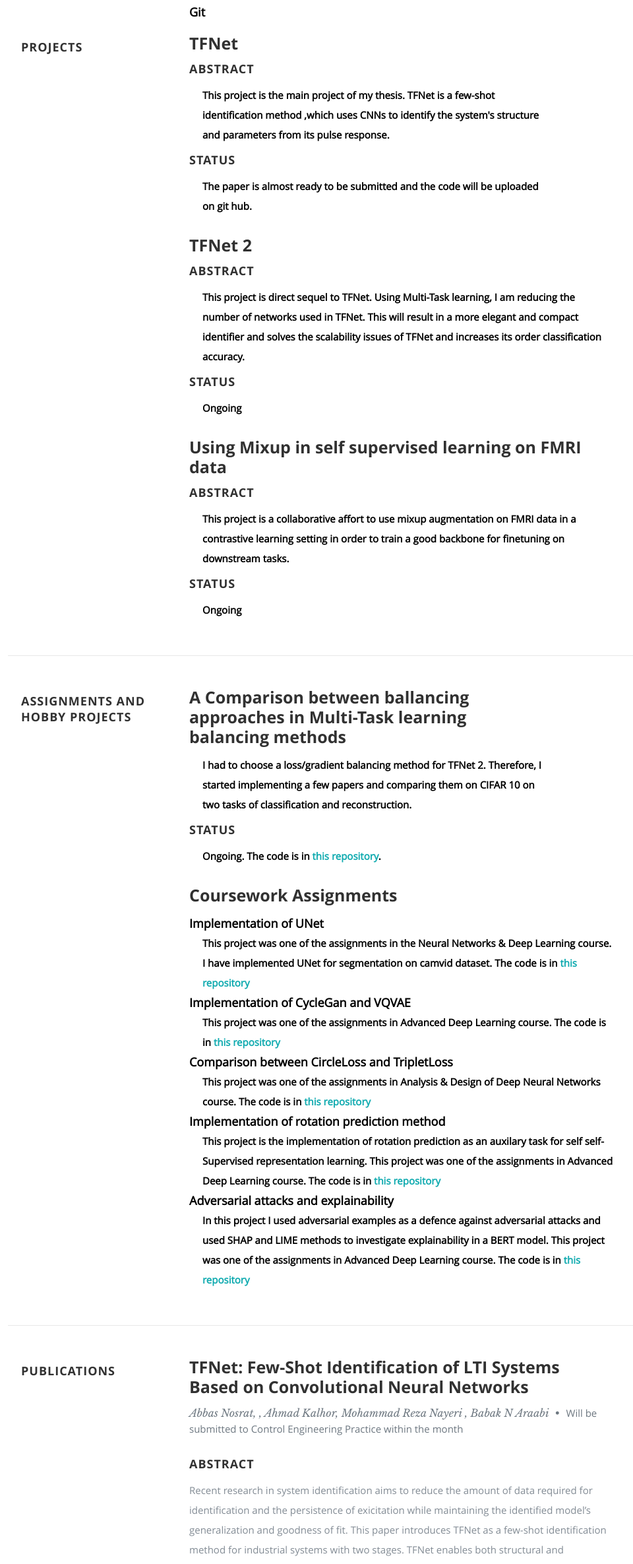
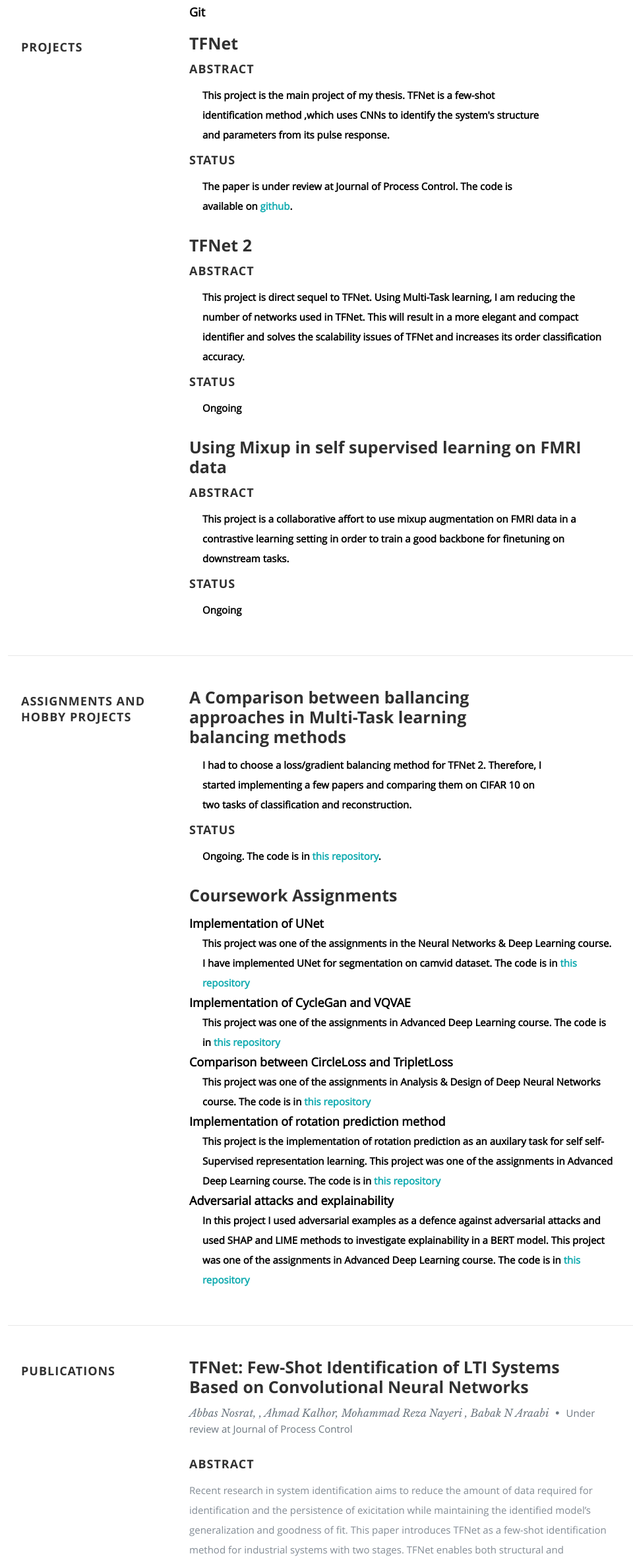
Before and after one commit to abbasnosrat/resume, a plain HTML site: page index.html in a window 1280 px wide. Shown: the part 2934-5304 px from the top of the page at 66% size, without its empty margins (118-1078 px from the left). Drawn offline with nearby package versions, Linux system fonts and the light colour scheme.

Commit message:
status update

```diff
--- a/index.html
+++ b/index.html
@@ -361,7 +361,7 @@
 
               </dl>
                   <h1>Status</h1>
-                  <dd style="color:black;font-weight:bold;font-size:15px">The paper is almost ready to be submitted and the code will be uploaded on git hub.
+                  <dd style="color:black;font-weight:bold;font-size:15px">The paper is under review at Journal of Process Control. The code is available on <a href="https://github.com/abbasnosrat/mtl_comp"> github</a>.
                       </dd>
 
 
@@ -548,7 +548,7 @@
                     Convolutional Neural Networks</h3>
                   <p class="info">Abbas Nosrat,
                     , Ahmad Kalhor, Mohammad Reza Nayeri
-                    , Babak N Araabi <span>&bull;</span> <em class="date">Will be submitted to Control Engineering Practice within the month</em></p>
+                    , Babak N Araabi <span>&bull;</span> <em class="date">Under review at Journal of Process Control</em></p>
 
                   <p>
                     <h1>Abstract</h1>
```
Also changed, not shown: 1 other file.
